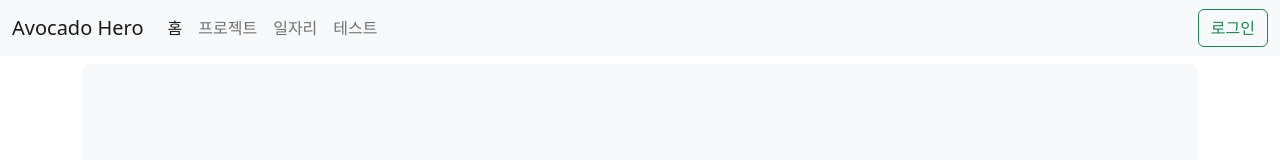
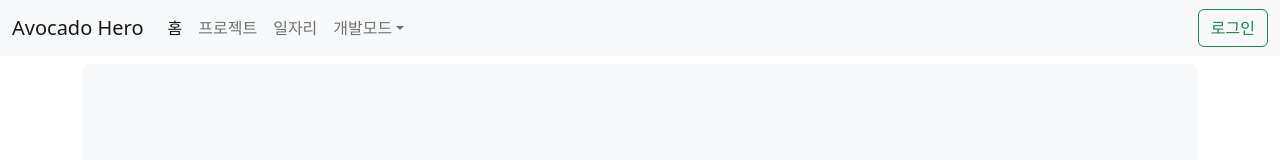
Before and after one commit to KGU-Team-Avocado/avocado-hero-web, a React (Create React App) app: page / in a window 1280 px wide. Shown: the top 160 px of the page. Built offline with nearby package versions, Linux system fonts and the light colour scheme.

Commit message:
헤더 수정

```diff
--- a/src/component/common/Header.js
+++ b/src/component/common/Header.js
@@ -96,11 +96,40 @@
                 )
             }
 
-            <li className="nav-item">
-              <Link className="nav-link" to="example">
-                테스트
-              </Link>
-            </li>
+
+            <>
+              <li className="nav-item dropdown">
+                <a
+                  className="nav-link dropdown-toggle"
+                  href="#"
+                  id="navbarDropdown"
+                  role="button"
+                  data-bs-toggle="dropdown"
+                  aria-expanded="false"
+                >
+                  개발모드
+                </a>
+                <ul
+                  className="dropdown-menu"
+                  aria-labelledby="navbarDropdown"
+                >
+                  <li>
+                    <Link className="dropdown-item" to="example">
+                      테스트
+                    </Link>
+                  </li>
+
+                  <li>
+                    <Link className="dropdown-item" to="/example/bestworker">
+                      활동포인트
+                    </Link>
+                  </li>
+                </ul>
+              </li>
+            </>
+
+
+
 
           </ul>
           <div className="d-flex">
```
